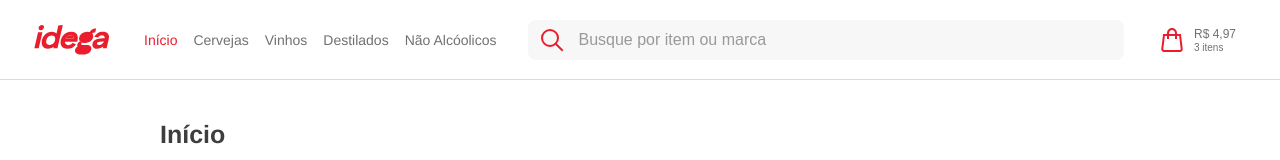
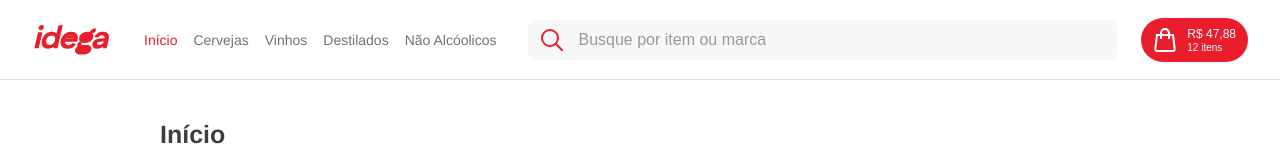
Before and after one commit to wilbelison/idega, a React (Create React App) app: page / in a window 1280 px wide. Shown: the top 160 px of the page. Built offline with nearby package versions, Linux system fonts and the light colour scheme; a web font is replaced by a local one.

Commit message:
cart button using context

```diff
--- a/src/components/CartButton.jsx
+++ b/src/components/CartButton.jsx
@@ -1,36 +1,30 @@
+import { useDatabase } from "../context/DatabaseContext";
+
 import iconCart from "../assets/images/icon-cart.svg";
+import iconCartActive from "../assets/images/icon-cart-active.svg";
 
 const CartButton = () => {
-  const cartItems = [
-    {
-      id: 0,
-      count: 1,
-      price: 0.99,
-    },
-    {
-      id: 1,
-      count: 2,
-      price: 1.99,
-    },
-  ];
+
+  const { catalog,  cart } = useDatabase();
 
   let numberOfItems = 0;
   let totalCost = 0.0;
 
-  cartItems.forEach((item) => {
-    numberOfItems += item.count;
-    totalCost += item.count * item.price;
+  cart.forEach((cartItem) => {
+    numberOfItems += cartItem.count;
+    const catalogItem = catalog.filter((catalogItem) => cartItem.id === catalogItem.id)[0];
+    totalCost += cartItem.count * catalogItem.price;
   });
 
   return (
     <button
       title="Ir para a sacola"
-      className="CartButton"
+      className={`CartButton ${numberOfItems > 0 ? " active" : ""}`}
       onClick={() => {
         console.log("sacola");
       }}
     >
-      <img src={iconCart} alt="Sacola" className="icon-cart" />
+      <img src={numberOfItems > 0 ? iconCartActive : iconCart} alt="Sacola" className="icon-cart" />
       <p className="cart-info">
         <span className="cart-cost">
           {totalCost.toLocaleString("pt-BR", {
```
